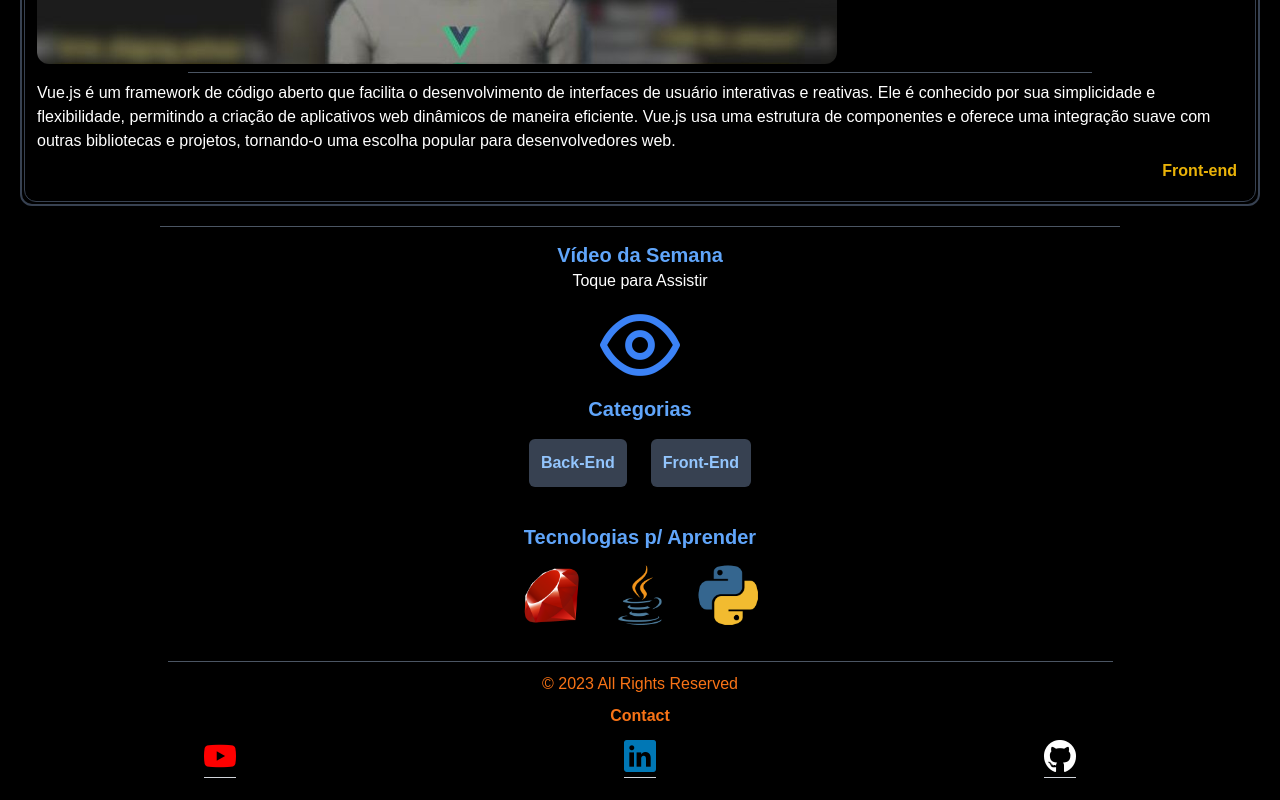
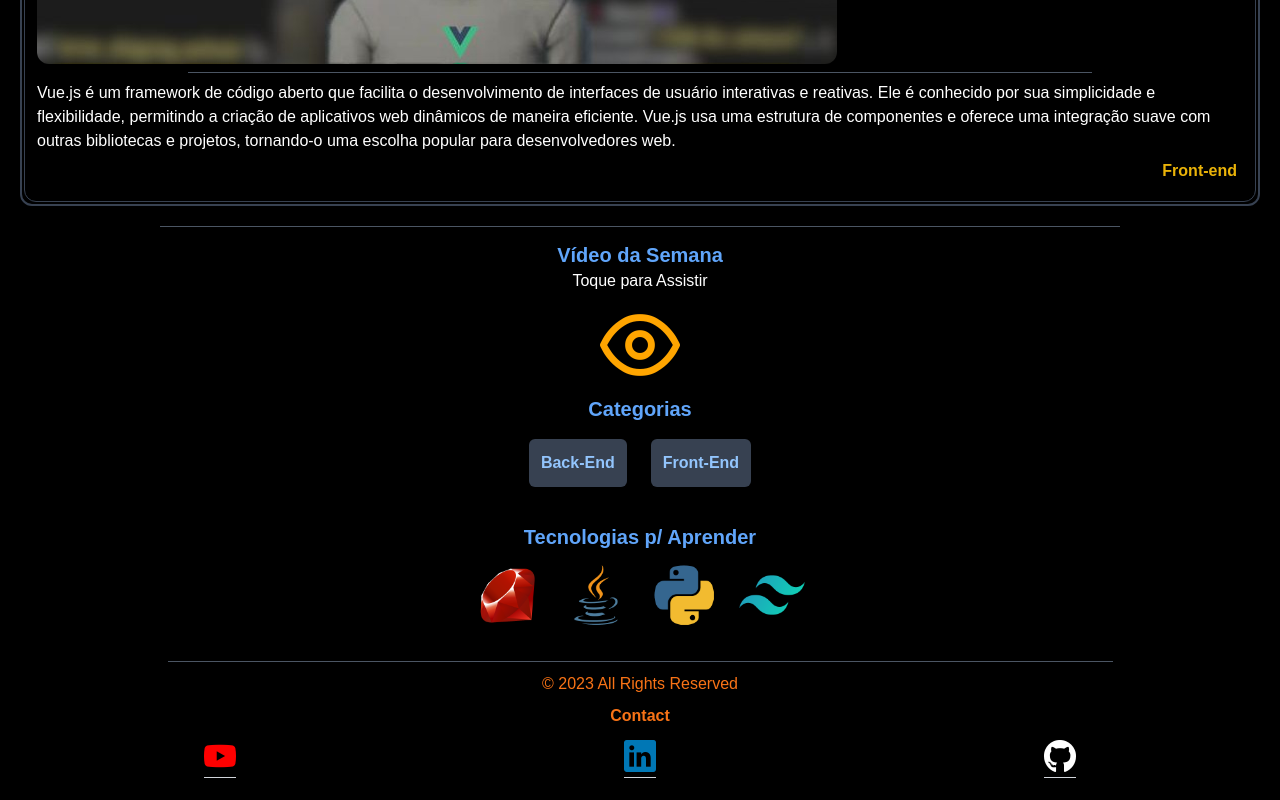
Before and after one commit to AndrewGPFranco/Blog, a Vue app: page / in a window 1280 px wide. Shown: the part 1159-1959 px from the top of the page. Built offline with nearby package versions, Linux system fonts and the light colour scheme.

Commit message:
Progresso

```diff
--- a/src/Views/Home.vue
+++ b/src/Views/Home.vue
@@ -18,7 +18,7 @@
       </p>
       <div class="flex justify-center text-center">
         <button @click="video" v-if="assistir === false" class="text-blue-500 font-bold p-1 w-2/5 mt-2 text-xl rounded-md">
-          <i class="pi pi-eye" style="font-size:5rem" ></i>
+          <i class="pi pi-eye" style="font-size:5rem; color:orange;" ></i>
         </button>
       </div>
       <iframe v-if="assistir" class="4/4 rounded-md" height="250" src="https://www.youtube.com/embed/uK_Jet4nOP0?si=46DNoAVn_Tm6b3fZ" title="YouTube video player" frameborder="0" allow="accelerometer; autoplay; clipboard-write; encrypted-media; gyroscope; picture-in-picture; web-share" allowfullscreen></iframe>
--- a/src/components/Home/Linguagens.vue
+++ b/src/components/Home/Linguagens.vue
@@ -18,6 +18,7 @@
         { src: 'src/assets/ruby.png' },
         { src: 'src/assets/java.png' },
         { src: 'src/assets/python.png' },
+        { src: 'src/assets/tailwind.png' },
       ],
     }
   }
```
Also changed, not shown: src/assets/tailwind.png (added).
